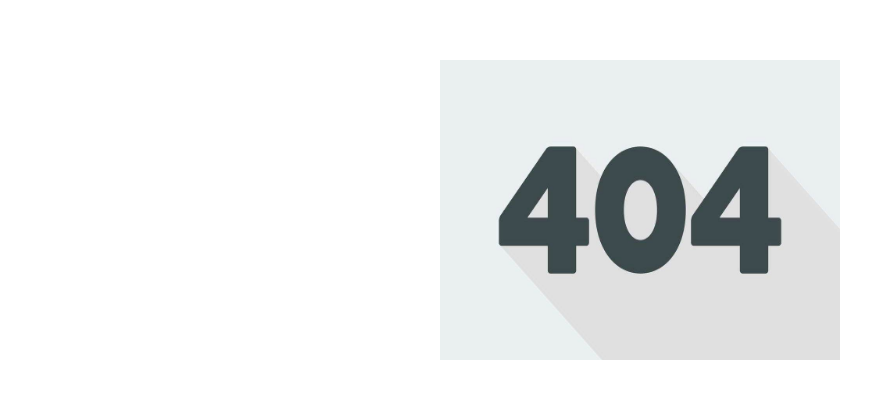
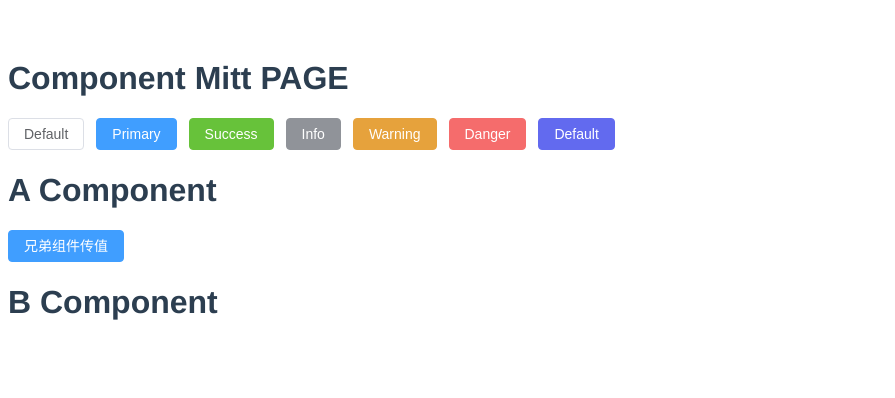
Before and after one commit to lincongyi/ViteVue3, a Vue app: page /ComponentMitt in a window 1280 px wide. Shown: the top 398 px of the page, without its empty margins (0-895 px from the left). Built offline with nearby package versions, Linux system fonts and the light colour scheme.

Commit message:
mitt 兄弟组件传值

```diff
--- a/package.json
+++ b/package.json
@@ -9,6 +9,7 @@
   },
   "dependencies": {
     "element-plus": "^2.2.9",
+    "mitt": "^3.0.0",
     "pinia": "^2.0.16",
     "vue": "^3.2.25",
     "vue-router": "^4.0.15"
--- /dev/null
+++ b/src/pages/ComponentMitt/A/index.vue
@@ -0,0 +1,14 @@
+<template>
+<h1>A Component</h1>
+<el-button type="primary" @click="handleClick">兄弟组件传值</el-button>
+</template>
+<script setup>
+import emitter from '@/utils/mitt'
+
+const handleClick = () => {
+  emitter.emit('clickEvent', `这是A组件传递过去的数据：${Math.random()*100 >> 0}`)
+}
+</script>
+<style lang="scss" scoped>
+
+</style>
--- /dev/null
+++ b/src/pages/ComponentMitt/B/index.vue
@@ -0,0 +1,19 @@
+<template>
+<h1>B Component</h1>
+<div>{{str}}</div>
+</template>
+<script setup>
+import emitter from '@/utils/mitt'
+
+const str = ref('')
+
+onMounted(() => {
+  emitter.on('clickEvent', (e) => {
+    str.value = e
+  })
+})
+
+</script>
+<style lang="scss" scoped>
+
+</style>
--- /dev/null
+++ b/src/pages/ComponentMitt/index.vue
@@ -0,0 +1,27 @@
+<template>
+<div class="container">
+  <h1>Component Mitt PAGE</h1>
+
+  <el-button>Default</el-button>
+  <el-button type="primary">Primary</el-button>
+  <el-button type="success">Success</el-button>
+  <el-button type="info">Info</el-button>
+  <el-button type="warning">Warning</el-button>
+  <el-button type="danger">Danger</el-button>
+  <el-button color="#626aef">Default</el-button>
+
+  <A></A>
+  <B></B>
+</div>
+
+</template>
+<script setup>
+// import A from './A/index.vue'
+// import B from './B/index.vue'
+
+const A = defineAsyncComponent(() => import('./A/index.vue'))
+const B = defineAsyncComponent(() => import('./B/index.vue'))
+</script>
+<style lang="scss" scoped>
+
+</style>
--- a/src/pages/home/index.vue
+++ b/src/pages/home/index.vue
@@ -16,6 +16,9 @@ shallow.value = 100
 val.value = 200
 const pcolor = ref('#ff0')
 
+// const name = $ref('cy')
+// console.log(name)
+
 const router = useRouter()
 const toPage = (path) => {
   // const route = useRoute()
--- a/src/router/index.js
+++ b/src/router/index.js
@@ -51,6 +51,11 @@ const routes = [
     ]
   },
   {
+    path: '/ComponentMitt',
+    name: 'ComponentMitt',
+    component: () => import('@/pages/ComponentMitt/index.vue') // 兄弟组件传值
+  },
+  {
     path: '/404',
     name: '404',
     component: () => import('@/pages/404/index.vue') // 404
--- /dev/null
+++ b/src/utils/mitt.js
@@ -0,0 +1,2 @@
+import mitt from 'mitt'
+export default mitt()
```
Also changed, not shown: 1 other file (tests, documents, lock files or other folders).
